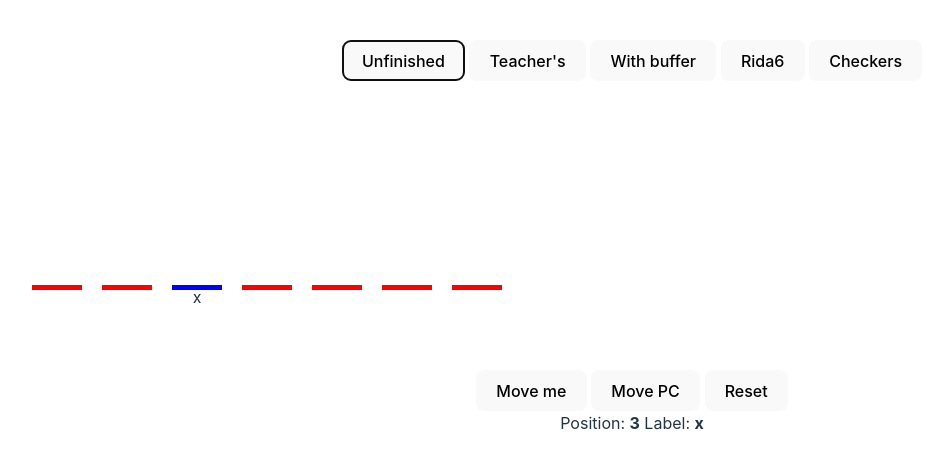
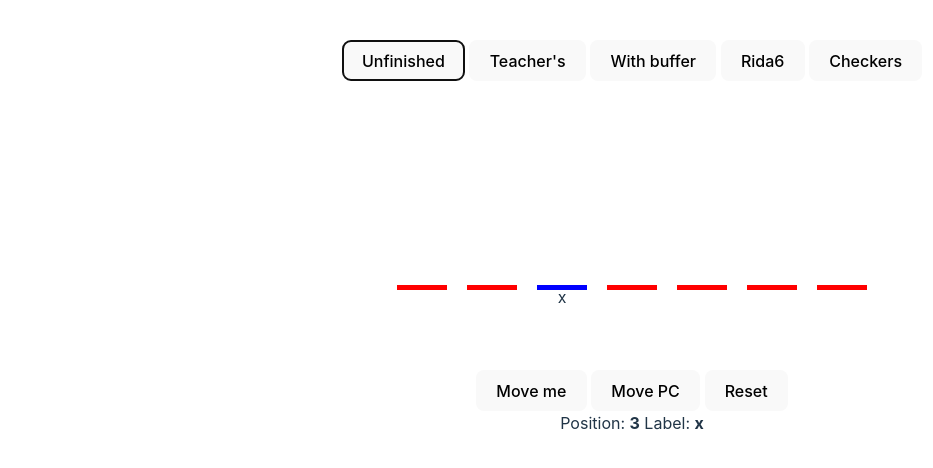
Before and after one commit to Uptaker/AI, a Svelte app in the folder code/week1/: page / in a window 1280 px wide. Both pictures are taken after a click on the button "Unfinished". Shown: the top 468 px of the page, without its empty margins (8-941 px from the left). Built offline with nearby package versions, Linux system fonts and the light colour scheme.

Commit message:
center the unfinished solution

```diff
--- a/code/week1/src/components/UnfinishedSolution.svelte
+++ b/code/week1/src/components/UnfinishedSolution.svelte
@@ -99,8 +99,9 @@
     }
 
     .play-area {
-        margin: 5rem 0;
+        margin: 5rem auto;
         display: flex;
+        justify-content: center;
         gap: 20px;
     }
 
```
